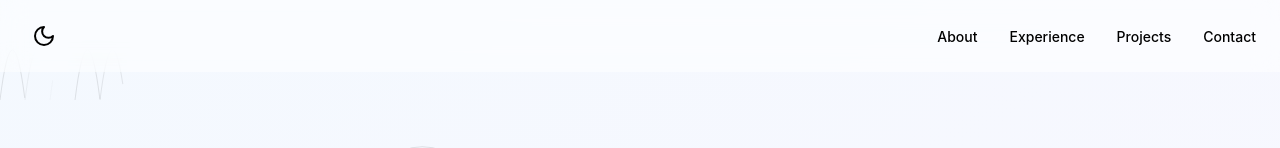
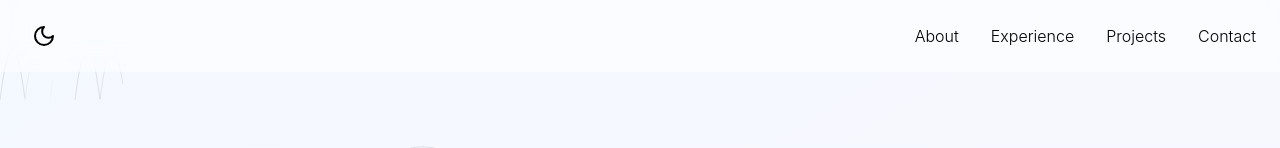
Before and after one commit to rishiskhare/personal-website, a Next.js app: page / in a window 1280 px wide. Shown: the top 148 px of the page. Built offline with nearby package versions, Linux system fonts and the light colour scheme.

Commit message:
Fixed styling issues with fonts in header and contact sections

```diff
--- a/components/Contact.tsx
+++ b/components/Contact.tsx
@@ -18,7 +18,7 @@ export default function Contact({ scrollY, isDarkMode }: ContactProps) {
         <p className="text-lg mb-4 font-light">
           Feel free to reach out if you&apos;re looking for a developer, have a question, or just want to connect.
         </p>
-        <p className="mb-8">
+        <p className="text-lg mb-8 font-light">
           Don&apos;t hesitate to reach out if you&apos;d like to connect!
         </p>
         <a
--- a/components/Header.tsx
+++ b/components/Header.tsx
@@ -22,7 +22,7 @@ export default function Header({ isDarkMode, toggleDarkMode }: HeaderProps) {
             <li key={item}>
               <button
                 onClick={() => scrollTo(item)}
-                className={`hover:text-gray-500 transition-colors capitalize text-sm font-medium ${isDarkMode ? 'text-white' : 'text-black'}`}
+                className={`hover:text-gray-500 transition-colors capitalize font-light text-medium ${isDarkMode ? 'text-white' : 'text-black'}`}
               >
                 {item}
               </button>
```
